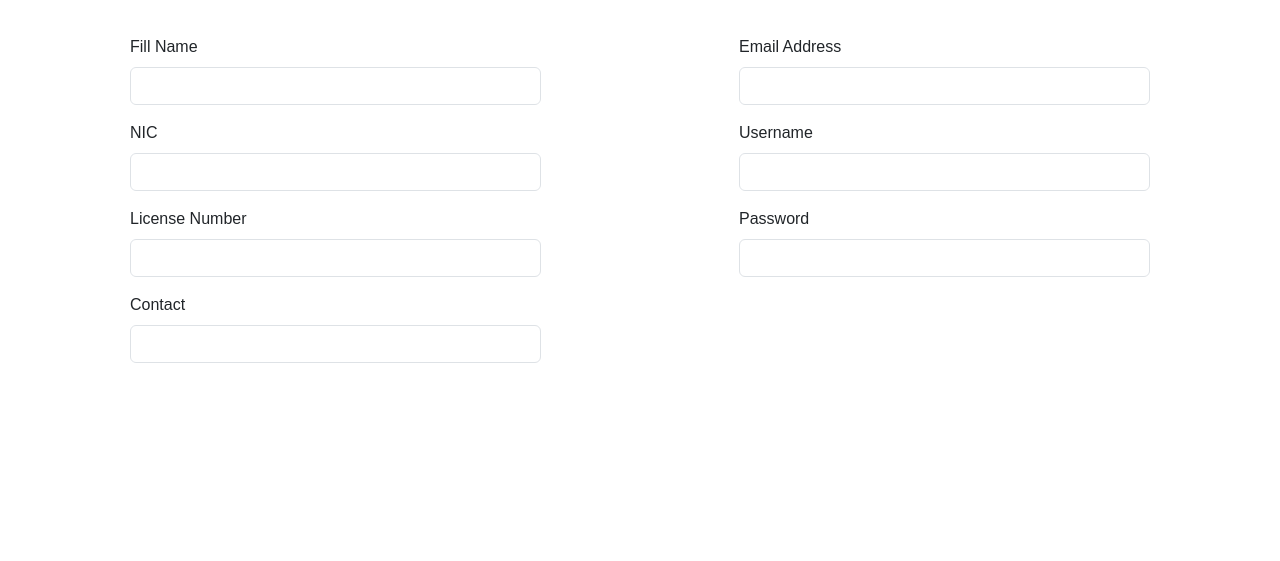
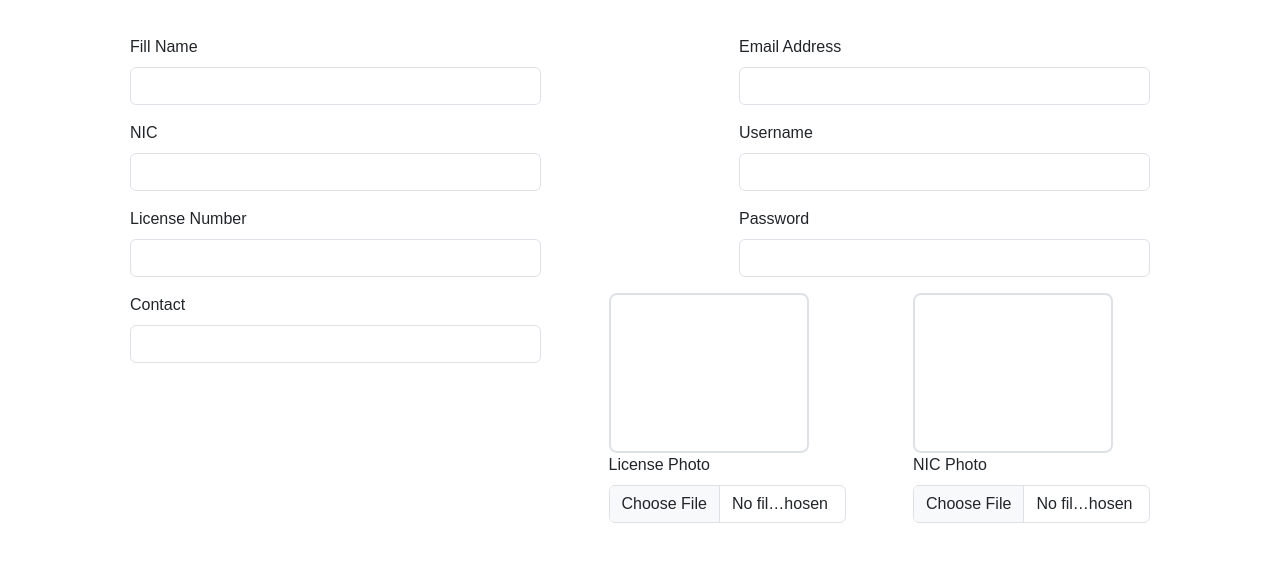
Before and after one commit to dimanranawaka/Car_Rental_System, a plain HTML site: page Front_End/view/customer_register.html in a window 1280 px wide. Shown: the part 61-622 px from the top of the page. Drawn offline with nearby package versions, Linux system fonts and the light colour scheme.

Commit message:
Front_End : customer_register.html

```diff
--- a/Front_End/view/customer_register.html
+++ b/Front_End/view/customer_register.html
@@ -63,7 +63,16 @@
                        aria-describedby="emailHelp">
             </div>
             <div class="col-md-3">
-
+                <div class="image-context border border-2 rounded-3" id="cusLicenseImgContext">
+                </div>
+                <label for="cusLicenseImage" class="form-label">License Photo</label>
+                <input type="file" id="cusLicenseImage" class="form-control" name="licenseImage">
+            </div>
+            <div class="col-md-3">
+                <div class="image-context border border-2 rounded-3" id="cusNicImgContext">
+                </div>
+                <label for="cusNicImage" class="form-label">NIC Photo</label>
+                <input type="file" id="cusNicImage" class="form-control" name="nicImage">
             </div>
         </form>
     </main>
```
